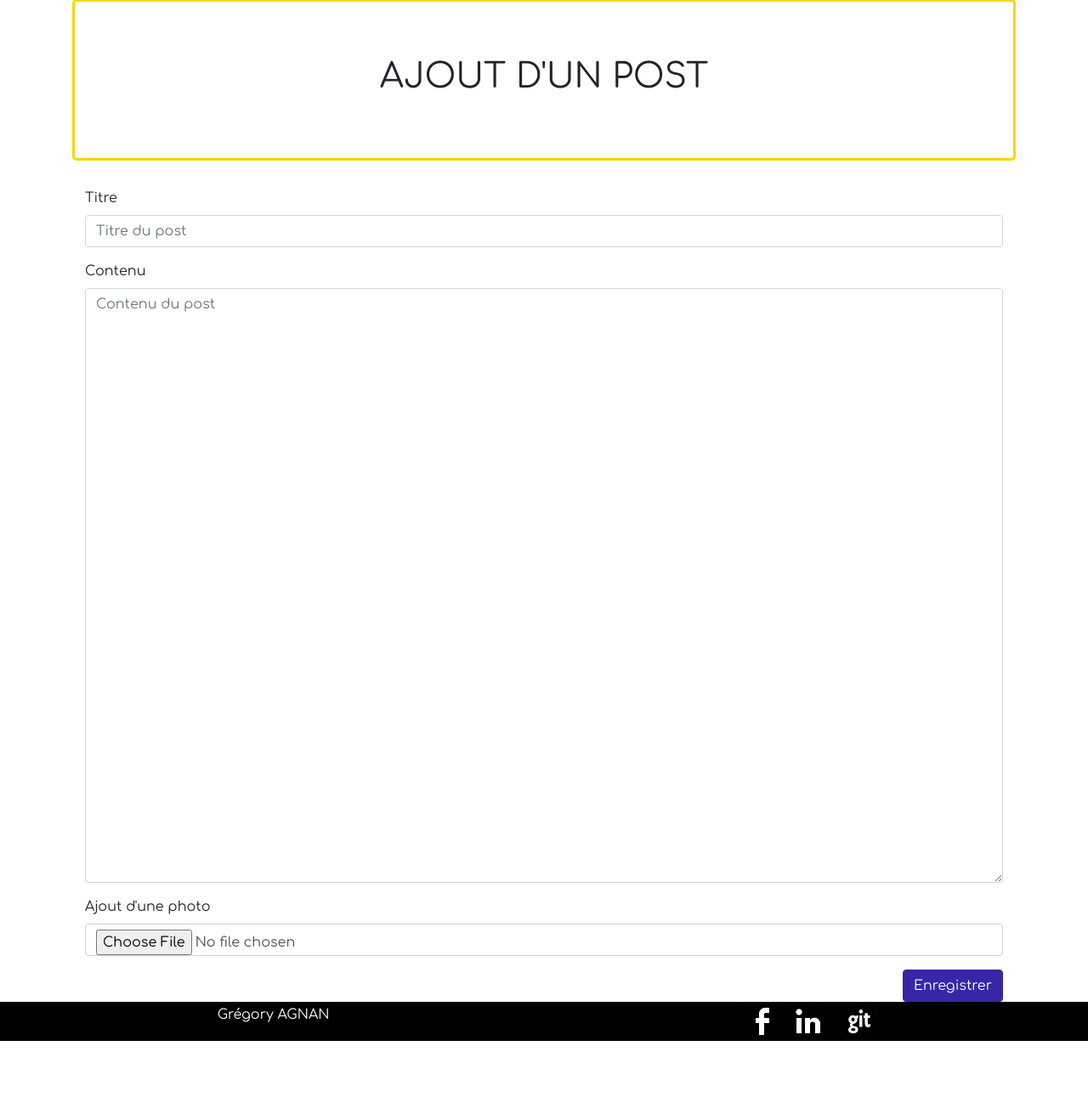
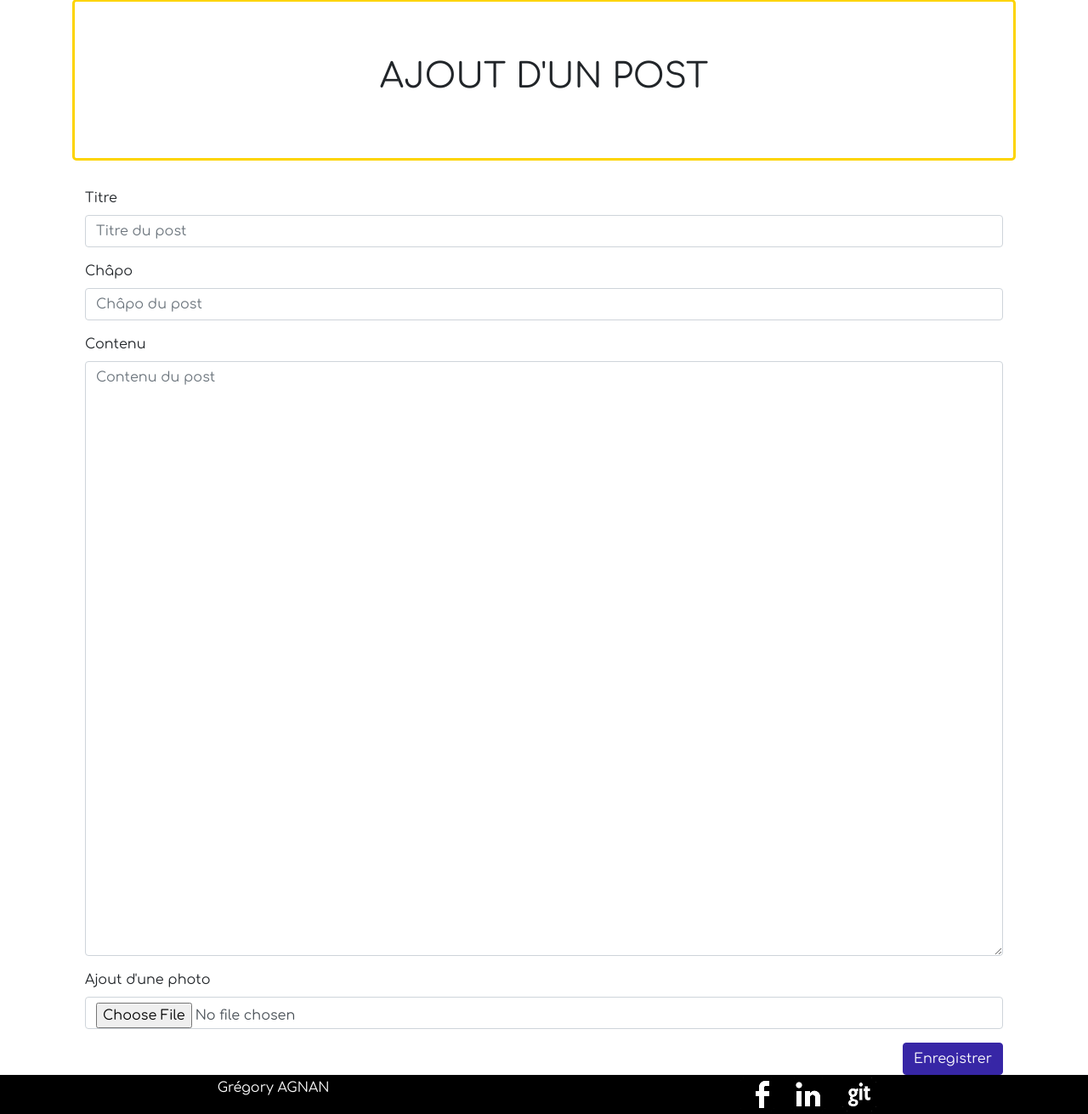
Before and after one commit to Gregory2911/OC_Projet5, a PHP site: page /backoffice/formPost in a window 1280 px wide. Shown: the part 950-2261 px from the top of the page at 85% size. Before the commit the page ends 2175 px from the top, so only its background shows below. Run offline with PHP 8.4, Linux system fonts and the light colour scheme; the visitor is signed in with stand-in values (Sample User, id 1); some libraries are stand-ins or nearby versions.

Commit message:
Adding of a châpo column in database and class entity post

```diff
--- a/Controler/BackofficeControler.php
+++ b/Controler/BackofficeControler.php
@@ -43,6 +43,10 @@ class BackofficeControler extends Controler
             $title = $this->request->getParameter('title');
         }
 
+        if ($this->request->parameterExists('châpo')) {
+            $châpo = $this->request->getParameter('châpo');
+        }
+
         if ($this->request->parameterExists('imgPost')) {
             $imgPost = $this->request->getParameter('imgPost');
         }
@@ -54,6 +58,10 @@ class BackofficeControler extends Controler
 
         if (!isset($title) || $title == "") {
             throw new Exception('Vous n\'avez pas rédigé de titre.');
+        }
+
+        if (!isset($châpo) || $châpo == "") {
+            throw new Exception('Vous n\'avez pas rédigé de châpo.');
         }
 
         if (!isset($imgPost) || $imgPost['name'] == '') {
@@ -72,7 +80,7 @@ class BackofficeControler extends Controler
             }
         }
 
-        $affectedLines = $this->post->addPost($title, $content, $_SESSION['id']);
+        $affectedLines = $this->post->addPost($title, $châpo, $content, $_SESSION['id']);
 
         if ($affectedLines === false) {
             throw new Exception('Impossible d\'ajouter le post.');
@@ -103,6 +111,10 @@ class BackofficeControler extends Controler
             $title = $this->request->getParameter('title');
         }
 
+        if ($this->request->parameterExists('châpo')) {
+            $châpo = $this->request->getParameter('châpo');
+        }
+
         if ($this->request->parameterExists('imgPost')) {
             $imgPost = $this->request->getParameter('imgPost');
         }
@@ -127,6 +139,12 @@ class BackofficeControler extends Controler
             throw new Exception('Vous n\'avez pas rédigé de titre.');
         }
 
+        if (!isset($châpo)) {
+            throw new Exception('Vous n\'avez pas rédigé de châpo.');
+        } elseif ($châpo == "") {
+            throw new Exception('Vous n\'avez pas rédigé de châpo.');
+        }
+
         //contrôle de l'image si modification
         //var_dump($imgPost);
         if ($imgPost['name'] != '') {
@@ -143,7 +161,7 @@ class BackofficeControler extends Controler
             }
         }
 
-        $affectedLines = $this->post->updatePost($title, $content, $postId);
+        $affectedLines = $this->post->updatePost($title, $châpo, $content, $postId);
 
         if ($affectedLines === false) {
             throw new Exception('Impossible d\'ajouter le post.');
--- a/config/dev.ini
+++ b/config/dev.ini
@@ -1,9 +1,9 @@
 ; Configuration pour le développement
 
 [Installation]
-racineWeb = /blog/OC_Projet5/
+racineWeb = /OC_Projet5/OC_Projet5/
 
 [DB]
-dsn = 'mysql:host=localhost;dbname=projet_5_blog;charset=utf8'
+dsn = 'mysql:host=localhost:3308;dbname=blog;charset=utf8'
 login = root
 password =
--- a/entity/Post.php
+++ b/entity/Post.php
@@ -6,6 +6,7 @@ class Post extends Entity
 {
     private $_id;
     private $_title;
+    private $_châpo;
     private $_content;
     private $_creation_date;
     private $_author_id;
@@ -22,6 +23,11 @@ class Post extends Entity
     public function title()
     {
         return $this->_title;
+    }
+
+    public function châpo()
+    {
+        return $this->_châpo;
     }
 
     public function content()
@@ -68,6 +74,13 @@ class Post extends Entity
         }
     }
 
+    public function setChâpo($châpo)
+    {
+        if (is_string($châpo)) {
+            $this->_châpo = $châpo;
+        }
+    }
+
     public function setContent($content)
     {
         if (is_string($content)) {
--- a/model/PostManager.php
+++ b/model/PostManager.php
@@ -7,7 +7,7 @@ class PostManager extends Manager
 {
     public function getPosts()
     {
-        $req = 'select posts.id, posts.title, left(posts.content,150) as content, DATE_FORMAT(posts.creation_date, \'%d/%m/%Y\') AS creation_date_fr, posts.src_photo_mini, members.pseudo FROM posts left join members on members.id = posts.author_id ORDER BY creation_date DESC';
+        $req = 'select posts.id, posts.title, posts.châpo,posts.content, DATE_FORMAT(posts.creation_date, \'%d/%m/%Y\') AS creation_date_fr, posts.src_photo_mini, members.pseudo FROM posts left join members on members.id = posts.author_id ORDER BY creation_date DESC';
         $posts = $this->executeRequete($req);
         $postsArray = [];
         while ($data = $posts->fetch(\PDO::FETCH_ASSOC)) {
@@ -18,16 +18,16 @@ class PostManager extends Manager
 
     public function getPost($postId)
     {
-        $req = 'select id, title, content, DATE_FORMAT(creation_date, \'%d/%m/%Y\') AS creation_date_fr, src_photo FROM posts WHERE id = ?';
+        $req = 'select posts.id, posts.title, posts.content, DATE_FORMAT(posts.creation_date, \'%d/%m/%Y\') AS creation_date_fr, posts.src_photo, members.pseudo FROM posts LEFT JOIN members on members.id = posts.author_id WHERE posts.id = ?';
         $post = $this->executeRequete($req, array($postId));
         $data = $post->fetch(\PDO::FETCH_ASSOC);
         return new Post($data);
     }
 
-    public function addPost($title, $content, $idMember)
+    public function addPost($title, $châpo, $content, $idMember)
     {
-        $req = 'insert into posts(title,content,creation_date,author_id) values(?,?,NOW(),?)';
-        $affectedLines = $this->executeRequete($req, array($title, $content, $idMember));
+        $req = 'insert into posts(title,châpo,content,creation_date,author_id) values(?,?,?,NOW(),?)';
+        $affectedLines = $this->executeRequete($req, array($title, $châpo, $content, $idMember));
         return $affectedLines;
     }
 
@@ -45,10 +45,10 @@ class PostManager extends Manager
         return $affectedLines;
     }
 
-    public function updatePost($title, $content, $postId)
+    public function updatePost($title, $châpo, $content, $postId)
     {
-        $req = 'update posts set title = ?, content = ? where posts.id = ?';
-        $affectedLines = $this->executeRequete($req, array($title, $content, $postId));
+        $req = 'update posts set title = ?,châpo = ?, content = ? where posts.id = ?';
+        $affectedLines = $this->executeRequete($req, array($title, $châpo, $content, $postId));
         return $affectedLines;
     }
 }
--- a/public/css/style.css
+++ b/public/css/style.css
@@ -225,6 +225,12 @@ header
 	background-color: #3726a6 !important;
 }
 
+#infoPostComment
+{
+	color: red;
+	font-size: 14px;
+}
+
 /*Form post backoffice*/
 .form-group .contentFormTextArea
 {
--- a/view/BackOffice/formPostView.php
+++ b/view/BackOffice/formPostView.php
@@ -21,6 +21,11 @@
 					<input type="text" class="form-control" name="title" id="title" value="" placeholder="Titre du post">
 				</div>
 
+				<div class="form-group">
+					<label for="châpo">Châpo</label>
+					<input type="text" class="form-control" name="châpo" id="châpo" value="" placeholder="Châpo du post">
+				</div>
+
 				<div class="form-group contentFormTextArea">
 					<label for="content">Contenu</label>
 					<textarea class="form-control contentFormTextArea" name="content" id="content" rows="6" placeholder="Contenu du post"></textarea>
--- a/view/BackOffice/listPostsView.php
+++ b/view/BackOffice/listPostsView.php
@@ -62,6 +62,11 @@
 										</div>
 
 										<div class="form-group">
+											<label for="châpo">Châpo</label>
+											<input type="text" class="form-control" name="châpo" id="châpo" value="<?= $post->châpo() ?>">
+										</div>
+
+										<div class="form-group">
 											<label for="content">Contenu</label>
 											<textarea class="form-control" name="content" id="content" rows="6"><?= $this->sanitize($post->content()); ?></textarea>
 										</div>
--- a/view/frontend/listPostsView.php
+++ b/view/frontend/listPostsView.php
@@ -29,7 +29,7 @@
                 </h3>
                 <p><?= $this->sanitize($post->creationDate()); ?></p>
                 <p class="postContent">
-                    <?= $post->content(); ?>
+                    <?= $post->châpo(); ?>
                 </p>
                 <p>
                     <em><a href="frontend/post/<?= $post->id() ?>/#ancrePrincipale">Voir plus</a></em>
```
Also changed, not shown: view/frontend/postView.php (+3 -13 lines), public/photoPost/11/post11.jpg (added), public/photoPost/11/post11_mini.jpg (added), public/photoPost/12/post12.jpg (added), public/photoPost/12/post12_mini.jpg (added). Lines whose indentation alone changed are shown as unchanged.
